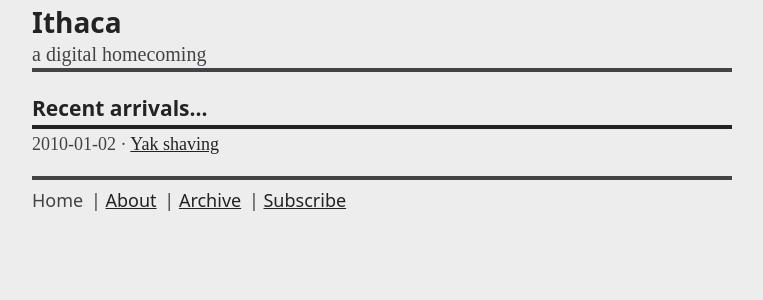
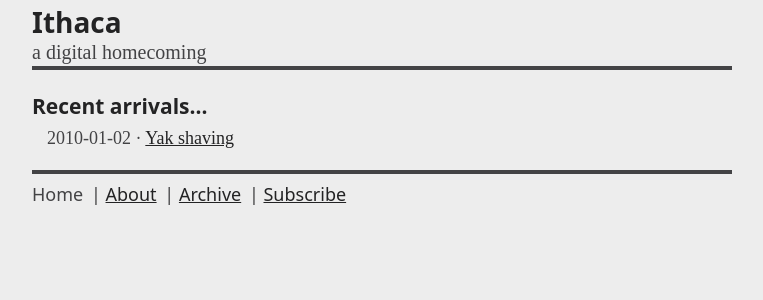
Before and after one commit to strogo/ithaca, a Jekyll site: the page built from index.html, in a window 1280 px wide. Shown: the top 300 px of the page, without its empty margins (258-1021 px from the left). Built offline with Jekyll 4.4.1, drawn with Linux system fonts in a browser that asks for light colours; Markdown is read by kramdown in place of the engine named in the settings.

Commit message:
CSS adjustments for the new content
It needs work for color, and some of the relative sizing overlaps in funny ways. But for now, it gives a good start.

```diff
--- a/css/screen.css
+++ b/css/screen.css
@@ -14,13 +14,16 @@ h1, h2, h3, h4, h5, h6 {
 	font-family: "deva-ideal-1", "deva-ideal-2", sans;
 	font-weight: bold;
 	line-height: 1.6;
-	margin-top: 20px;
 	margin-bottom: 5px;
 	color: #232324;
 }
 
+h1 { margin-top: 10px; }
+
+h2, h3, h4, h5, h6 { margin-top: 20px; }
+
 h1#title {
-	margin: 0 0 10px 0;
+	margin: 0 0 8px 0;
 	font-size: 2.8em;
 }
 
@@ -55,17 +58,26 @@ ul#nav li {
 	padding-right: 3px;
 }
 
-ul#archive {
+ul#archive, ul#arch {
 	list-style-type: none;
 	margin: 0;
-	padding: 0;
+	padding: 0 0 0 15px;
 	font-size: 1.8em;
 }
+
+h2#h_banner { border-bottom: none; }
 
 #home {
 	margin: 0;
 	padding: 0;
-	font-size: 1.8em;
+	font-size: 1.6em;
+	font-family: "deva-ideal-1", "deva-ideal-2", sans;
+}
+
+#up {
+	margin-bottom: 5px;
+	font-size: 1.2em;
+	font-family: "deva-ideal-1", "deva-ideal-2", sans;
 }
 
 h1 { font-size: 2.6em; }
@@ -94,7 +106,7 @@ ul ul ul { list-style-type: disc; }
 
 ul ul ul ul { list-style-type: square; }
 
-h2 + p { margin-top: 25px; }
+h2 + p { margin-top: 15px; }
 
 a:link, a:visited {
 	color: #232324;
```
